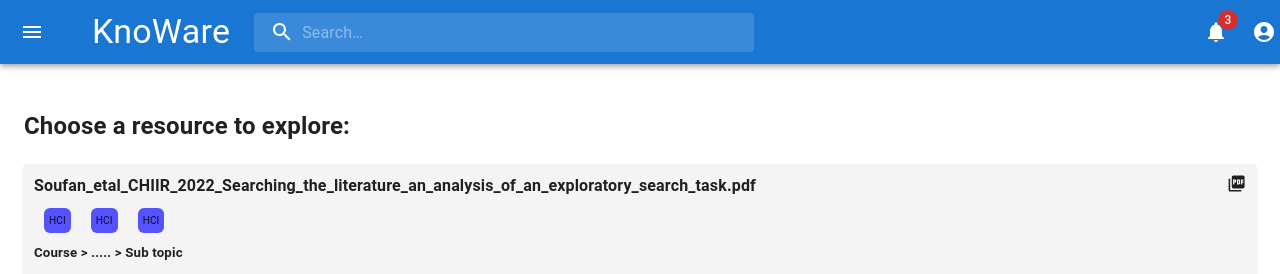
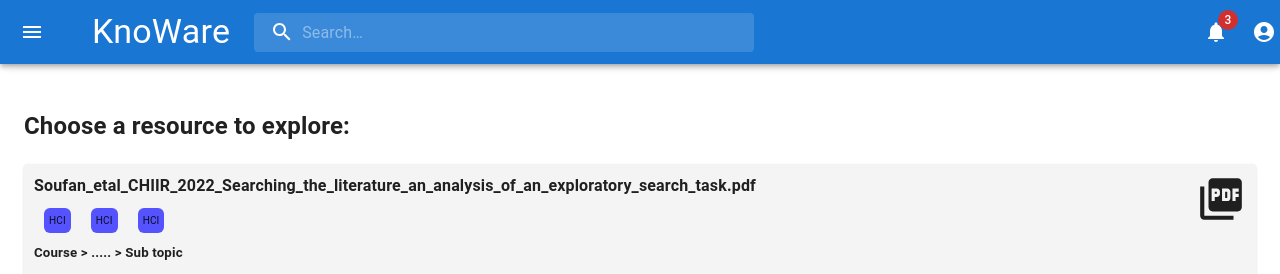
Before and after one commit to 4th-year-se-project/knoware-frontend, a React (Create React App) app: page / in a window 1280 px wide. Shown: the top 274 px of the page. Built offline with nearby package versions, Linux system fonts and the light colour scheme.

Commit message:
Increase icon size

```diff
--- a/src/App.css
+++ b/src/App.css
@@ -79,7 +79,3 @@
   border-radius: 6px;
   font-size: 10px;
 }
-
-.resource-icon {
-  font-size: larger !important;
-}
--- a/src/components/SearchResult/ResultContent/ResultContent.jsx
+++ b/src/components/SearchResult/ResultContent/ResultContent.jsx
@@ -1,6 +1,7 @@
 import { Box, Card } from "@mui/material";
 import React from "react";
 import PictureAsPdfIcon from "@mui/icons-material/PictureAsPdf";
+import { Height } from "@mui/icons-material";
 
 const ResultContent = () => {
   return (
@@ -18,7 +19,7 @@ const ResultContent = () => {
               <Box className="hash-tag">HCI</Box>
             </div>
           </div>
-          <PictureAsPdfIcon className="resource-icon"/>
+          <PictureAsPdfIcon className="resource-icon" style={{fontSize: '50px'}}/>
         </div>
         <h5 className="resulting-title">
           Course {">"} {"....."} {">"} Sub topic
```
